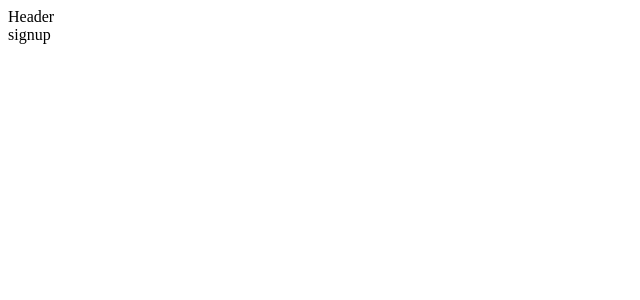
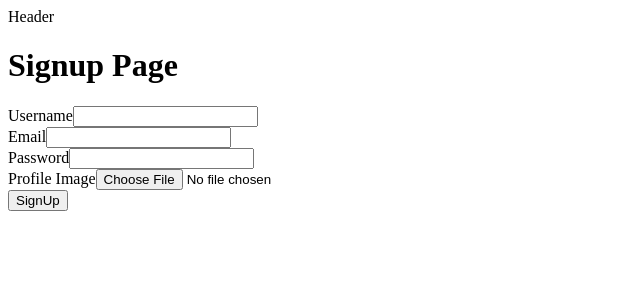
Before and after one commit to deepak203adgitm/reels, a React (Create React App) app: page /signup in a window 1280 px wide. Shown: the top 300 px of the page, without its empty margins (0-640 px from the left). Built offline with nearby package versions, Linux system fonts and the light colour scheme; no server answers.

Commit message:
login signup

```diff
--- a/src/Components/Feeds.jsx
+++ b/src/Components/Feeds.jsx
@@ -1,7 +1,25 @@
-import React, { useState, useEffect } from 'react';
+import React, { useContext } from "react";
+import { AuthContext } from "../context/AuthProvider";
 
-const Feeds=() => {
-    return ( <div> feed</div> );
-}
+const Feeds = (props) => {
+    const {signOut} = useContext(AuthContext);
 
-export default Feeds;
+    const handleLogout = async () => {
+      try {
+        await signOut();
+        props.history.push("/login");
+
+      } catch (err) {
+        console.log(err);
+      }
+    };
+
+    return (
+      <div>
+        <h1>Feeds</h1>
+        <button onClick={handleLogout}>Logout</button>
+      </div>
+    );
+  };
+
+  export default Feeds;
--- a/src/Components/Login.jsx
+++ b/src/Components/Login.jsx
@@ -1,7 +1,54 @@
-import React, { useState, useEffect } from 'react';
+import React, { useContext, useState } from "react";
+import { AuthContext } from "../context/AuthProvider";
 
-const Login = () => {
-    return ( <div> Login</div> );
-}
+
+const Login = (props) => {
+
+    const [email,setEmail]= useState("");
+
+    const [password,setPassword]= useState("");
+
+    const [message,setMessage]= useState("");
+
+    let {login} = useContext(AuthContext);
+
+    const handleLogin = async (e)=>{
+        //   email , password
+        try{
+            await login(email , password);
+            props.history.push("/"); //navigate to /
+        }
+        catch(err){
+            setMessage(err.message);
+            setEmail("")
+            setPassword("");
+        }
+
+      }
+
+    return (
+<>
+    <h1>Login Page</h1>
+      <div>
+        <div>
+          Email
+          <input
+            value={email}
+            onChange={(e) => setEmail(e.target.value)}
+          ></input>
+        </div>
+        <div>
+          Password
+          <input
+            value={password}
+            onChange={(e) => setPassword(e.target.value)}
+          ></input>
+        </div>
+      </div>
+      <button onClick={handleLogin}>Login</button>
+      <h2 style={{ color: "red" }}>{message}</h2>{" "}
+    </>
+  );
+};
 
 export default Login;
--- a/src/Components/Signup.jsx
+++ b/src/Components/Signup.jsx
@@ -1,7 +1,100 @@
-import React, { useState, useEffect } from 'react';
+import React, { useContext, useState } from "react";
+import { firebaseDB, firebaseStorage } from "../config/firebase";
+import { AuthContext } from "../context/AuthProvider";
 
-const Signup = () => {
-    return ( <div> signup</div> );
-}
+const Signup = (props) => {
+  const [email, setEmail] = useState("");
+  const [password, setPassword] = useState("");
+  const [username, setUsername] = useState("");
+  const [profileImage, setProfileImage] = useState(null);
+  const [message, setMessage] = useState("");
+  const { signUp } = useContext(AuthContext);
+
+  const handleFileSubmit = (event) => {
+    let fileObject = event.target.files[0];
+    setProfileImage(fileObject);
+  };
+
+  const handleSignUp = async () => {
+    try {
+      let response = await signUp(email, password);
+      let uid = response.user.uid;
+      //   you are signed up
+      const uploadPhotoObject = firebaseStorage
+        .ref(`/profilePhotos/${uid}/image.jpg`)
+        .put(profileImage);
+      //   console.log(uploadPhotoObject);
+      uploadPhotoObject.on("state_changed", fun1, fun2, fun3);
+      // to track the progress of the upload
+      function fun1(snapshot) {
+        // bytes transferred
+        // totoal bytes
+        let progress = (snapshot.bytesTransferred / snapshot.totalBytes) * 100;
+        console.log(progress);
+      }
+      // if indicates a error !!
+      function fun2(error) {
+        console.log(error);
+      }
+      // it indicates success of the upload !!
+      async function fun3() {
+        let profileImageUrl =
+          await uploadPhotoObject.snapshot.ref.getDownloadURL();
+        // db me collection => document => {username , email , profileImageUrl};
+        firebaseDB.collection("users").doc(uid).set({
+          email: email,
+          userId: uid,
+          username: username,
+          profileImageUrl: profileImageUrl,
+          postsCreated:[]
+        });
+        props.history.push("/");
+      }
+    } catch (err) {
+      setMessage(err.message);
+    }
+  };
+
+  return (
+    <>
+      <h1>Signup Page</h1>
+      <div>
+        <div>
+          Username
+          <input
+            value={username}
+            onChange={(e) => setUsername(e.target.value)}
+          ></input>
+        </div>
+        <div>
+          Email
+          <input
+            value={email}
+            onChange={(e) => setEmail(e.target.value)}
+          ></input>
+        </div>
+        <div>
+          Password
+          <input
+            value={password}
+            onChange={(e) => setPassword(e.target.value)}
+          ></input>
+        </div>
+        <div>
+          Profile Image
+          <input
+            type="file"
+            accept="image/*"
+            onChange={(e) => {
+              handleFileSubmit(e);
+            }}
+          ></input>
+        </div>
+      </div>
+      <button onClick={handleSignUp}>SignUp</button>
+      <h2 style={{ color: "red" }}>{message}</h2>{" "}
+    </>
+  );
+};
 
 export default Signup;
```
